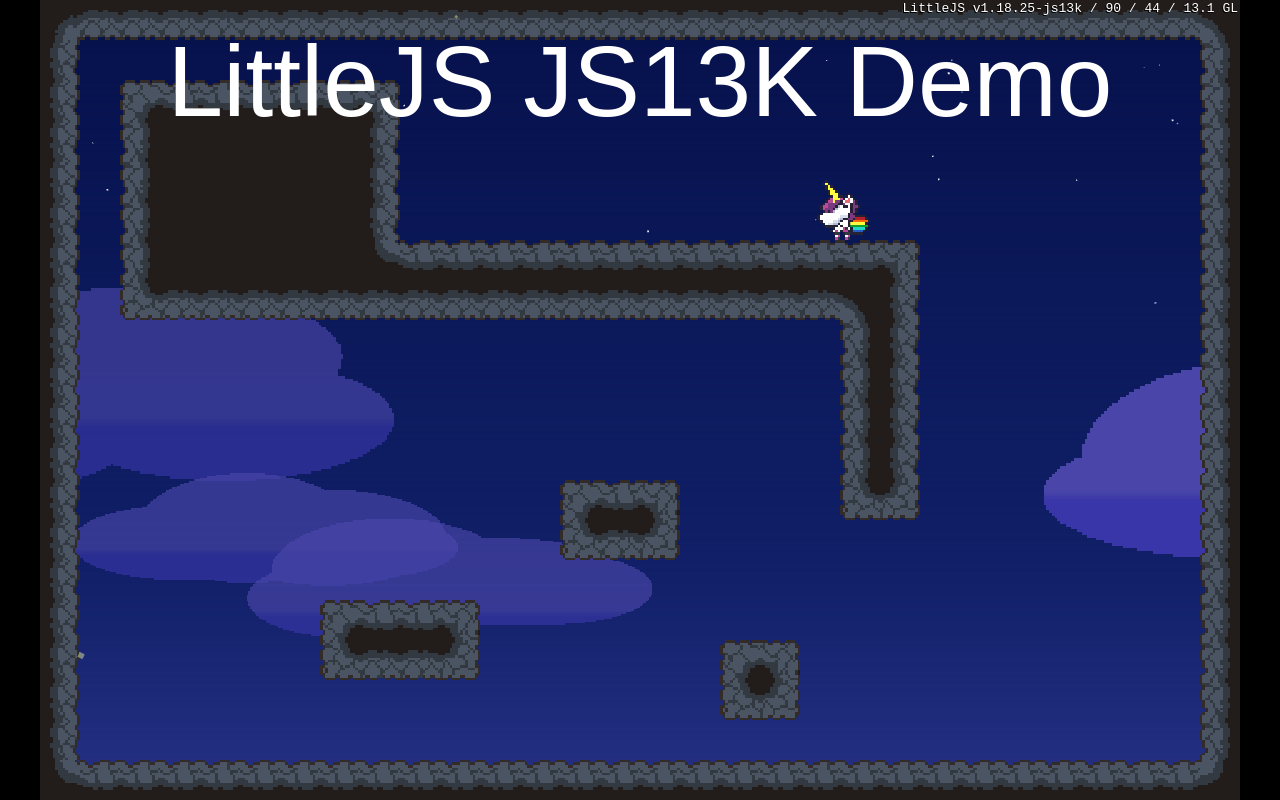
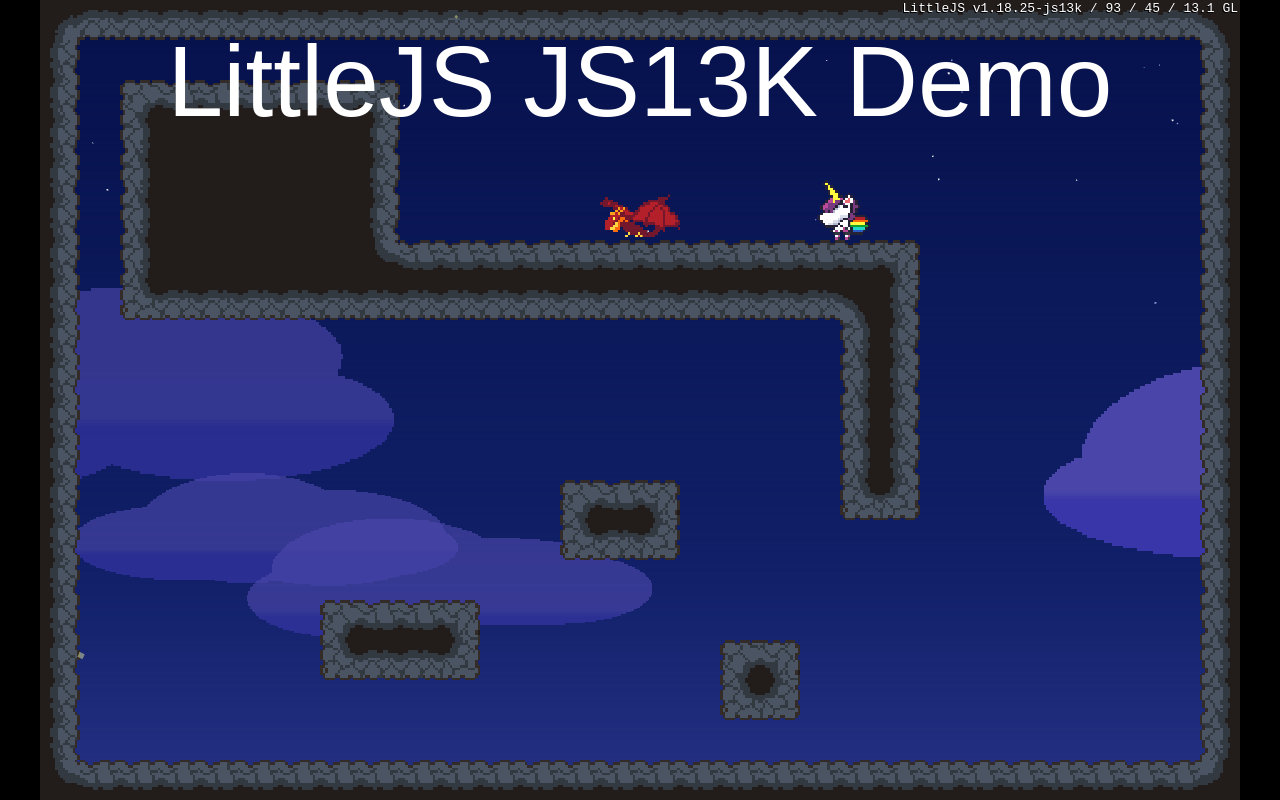
Before and after one commit to AdjWang/GetMyHornBack, a website: page src/index.html in a window 1280 px wide. Drawn offline with Linux system fonts and the light colour scheme; animation ran at ten frames a second.

Commit message:
Add dragon basic.

```diff
--- /dev/null
+++ b/src/assets/dragonResource.js
@@ -0,0 +1,2 @@
+'use strict';
+const dragonAsepriteData=[[[0,0,7,4,4.5,-4]],[[7,0,17,12,-5.5,0],[7,0,17,12,-5.5,0]],[[24,0,32,15,0,3.5],[56,0,31,15,-0.5,-5.5]]];
--- /dev/null
+++ b/src/dragon.js
@@ -0,0 +1,37 @@
+'use strict';
+const DRAGON_ANIM_SPEED = 4;  // frame/sec
+const DRAGON_FRAME_COUNT = 2;
+const DRAGON_DRAW_Y_OFFSETS = [0.0, 0.2];
+
+class Dragon extends EngineObject {
+  constructor(pos) {
+    const colliderSize = vec2(0.9, 0.9);
+    super(pos, colliderSize, undefined, 0, new Color, RENDER_ORDER_CHARACTER);
+    this.mirror = false;
+    const res = createAsepriteResource(dragonAsepriteData, TEXTURE_INDEX_DRAGON, ['tail', 'body', 'wing']);
+    this._frameInfoWing = res.wing;
+    this._frameInfoBody = res.body;
+    this._frameInfoTail = res.tail;
+    this._currentFrame = 0;
+    this._frameTimer = new Timer(1.0 / DRAGON_ANIM_SPEED);
+    this.damping = 1;
+    this.friction = 1;
+    this.setCollision();
+  }
+
+  update() {
+    super.update();
+    if (this._frameTimer.elapsed()) {
+      this._frameTimer.set(1.0 / DRAGON_ANIM_SPEED);
+      this._currentFrame = (this._currentFrame + 1) % DRAGON_FRAME_COUNT;
+    }
+  }
+
+  render() {
+    const scaleY = 1;
+    const drawPos = this.pos.add(vec2(0.0, DRAGON_DRAW_Y_OFFSETS[this._currentFrame]));
+    drawAsepriteFrame(this._frameInfoWing[this._currentFrame], drawPos, scaleY, undefined, 0, this.mirror);
+    drawAsepriteFrame(this._frameInfoBody[this._currentFrame], drawPos, scaleY, undefined, 0, this.mirror);
+    drawAsepriteFrame(this._frameInfoTail[0], drawPos, scaleY, undefined, 0, this.mirror);
+  }
+}
--- a/src/global.js
+++ b/src/global.js
@@ -9,6 +9,7 @@
   'assets/tileset.png',
   'assets/leaf.png',
   'assets/unicorn.png',
+  'assets/dragon.png',
 ];
 
 const THEME_INDEX_ROCK = 0;
@@ -18,6 +19,7 @@
 const TEXTURE_INDEX_TILESET = 0;
 const TEXTURE_INDEX_LEAF = 1;
 const TEXTURE_INDEX_UNICORN = 2;
+const TEXTURE_INDEX_DRAGON = 3;
 
 const RENDER_ORDER_BACKGROUND = -1e4;
 const RENDER_ORDER_TILE_LAYER = 0;
--- a/src/index.html
+++ b/src/index.html
@@ -19,11 +19,13 @@
 <script src=engine/engine.js></script>
 
 <!-- Add your game scripts here -->
+<script src=assets/dragonResource.js></script>
 <script src=assets/unicornResource.js></script>
 <script src=bullet.js></script>
 <script src=global.js></script>
 <script src=resourceLoader.js></script>
 <script src=background.js></script>
 <script src=foreground.js></script>
+<script src=dragon.js></script>
 <script src=unicorn.js></script>
 <script src=main.js></script>
--- a/src/main.js
+++ b/src/main.js
@@ -41,6 +41,7 @@
 
 ///////////////////////////////////////////////////////////////////////////////
 let player;
+let dragon;
 
 async function gameInit() {
     // Remap scene theme.
@@ -77,6 +78,7 @@
     gravity.y = -0.01;
 
     player = new Unicorn(vec2(20, 18));
+    dragon = new Dragon(vec2(15, 18));
 }
 
 ///////////////////////////////////////////////////////////////////////////////
--- a/src/resourceLoader.js
+++ b/src/resourceLoader.js
@@ -1,11 +1,12 @@
 'use strict';
 
-function createAsepriteResource(data, textureIndex) {
-  return {
-    bag: createAsepriteFrames(data[0], textureIndex),
-    body: createAsepriteFrames(data[1], textureIndex),
-    head: createAsepriteFrames(data[2], textureIndex),
-  };
+function createAsepriteResource(data, textureIndex, frameNames) {
+  const res = {};
+  for (let i = 0; i < data.length; ++i) {
+    const frameName = frameNames && frameNames[i] || i;
+    res[frameName] = createAsepriteFrames(data[i], textureIndex);
+  }
+  return res;
 }
 
 function createAsepriteFrames(data, textureIndex) {
--- a/src/unicorn.js
+++ b/src/unicorn.js
@@ -73,10 +73,10 @@
     const colliderSize = vec2(0.9, 0.9);
     super(pos, colliderSize, undefined, 0, new Color, RENDER_ORDER_CHARACTER);
     this.mirror = false;
-    const unicornResource = createAsepriteResource(unicornAsepriteData, TEXTURE_INDEX_UNICORN);
-    this._frameInfoHead = unicornResource.head;
-    this._frameInfoBody = unicornResource.body;
-    this._frameInfoBag = unicornResource.bag;
+    const res = createAsepriteResource(unicornAsepriteData, TEXTURE_INDEX_UNICORN, ['bag', 'body', 'head']);
+    this._frameInfoHead = res.head;
+    this._frameInfoBody = res.body;
+    this._frameInfoBag = res.bag;
     this._moveX = 0;
     this._moveY = 0;
     this._lastMoveX = 1;
```
Also changed, not shown: src/assets/dragon.json (added, +60 -0 lines), src/assets/dragon.png (added).
